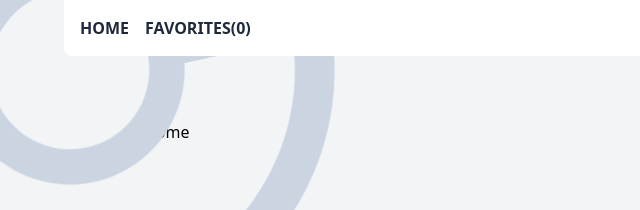
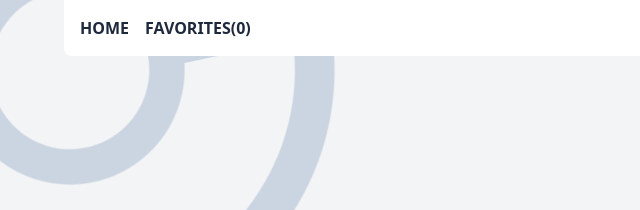
Before and after one commit to gustavvopenna/react-pokedex, a React (Vite) app: page /favorites in a window 1280 px wide. Shown: the top 210 px of the page, without its empty margins (0-640 px from the left). Built offline with nearby package versions, Linux system fonts and the light colour scheme.

Commit message:
fix: Remove home link from favorites page

```diff
--- a/src/pages/FavoritesPage.tsx
+++ b/src/pages/FavoritesPage.tsx
@@ -10,9 +10,6 @@ function FavoritesPage() {
 
   return (
     <Layout>
-      <div>
-        <Link to="/">Home</Link>
-      </div>
       <div className='grid grid-cols-3 gap-x-4 gap-y-12'>
         {
           Object.values(favorites).map(pokemon => (
```
